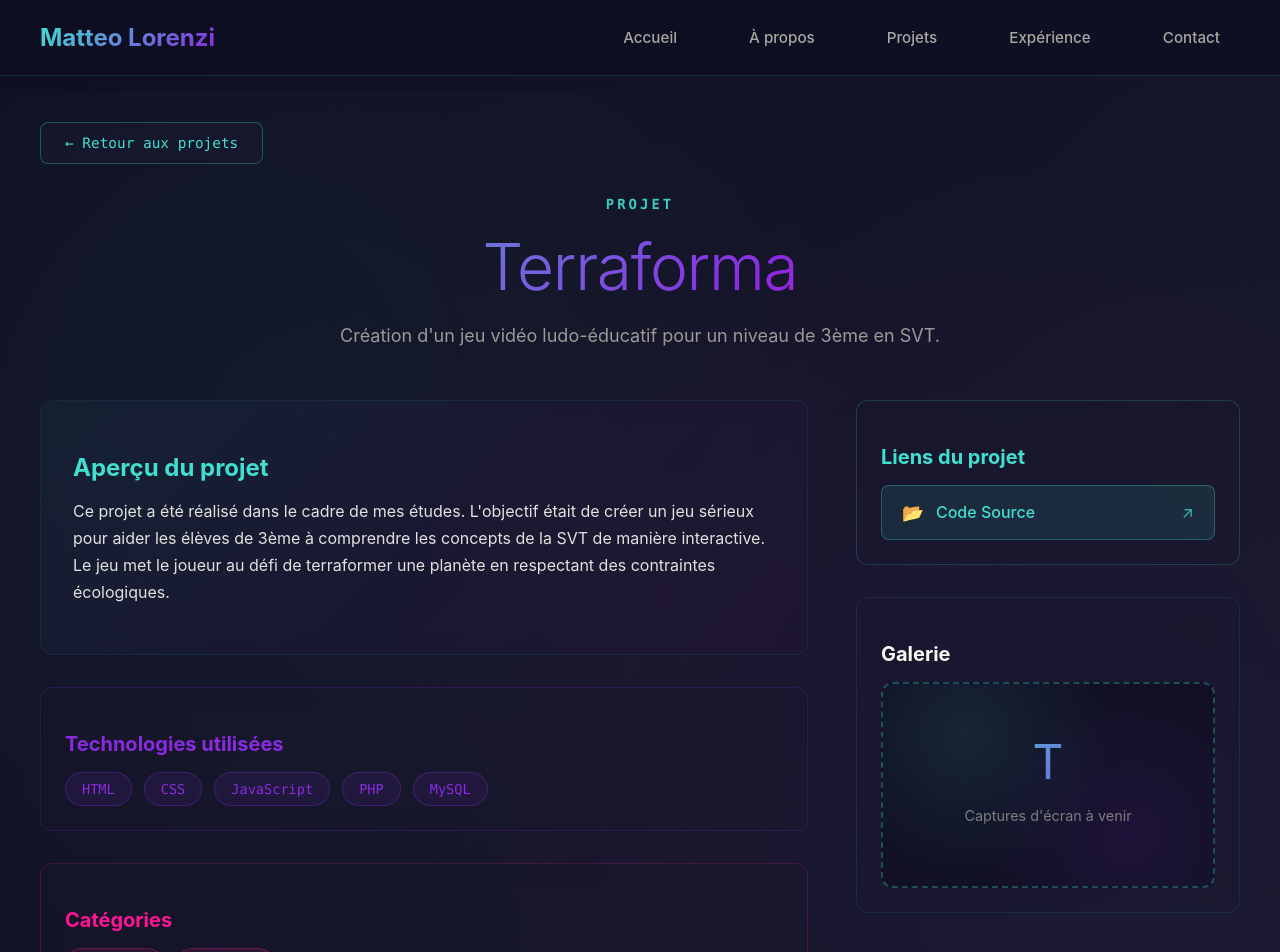
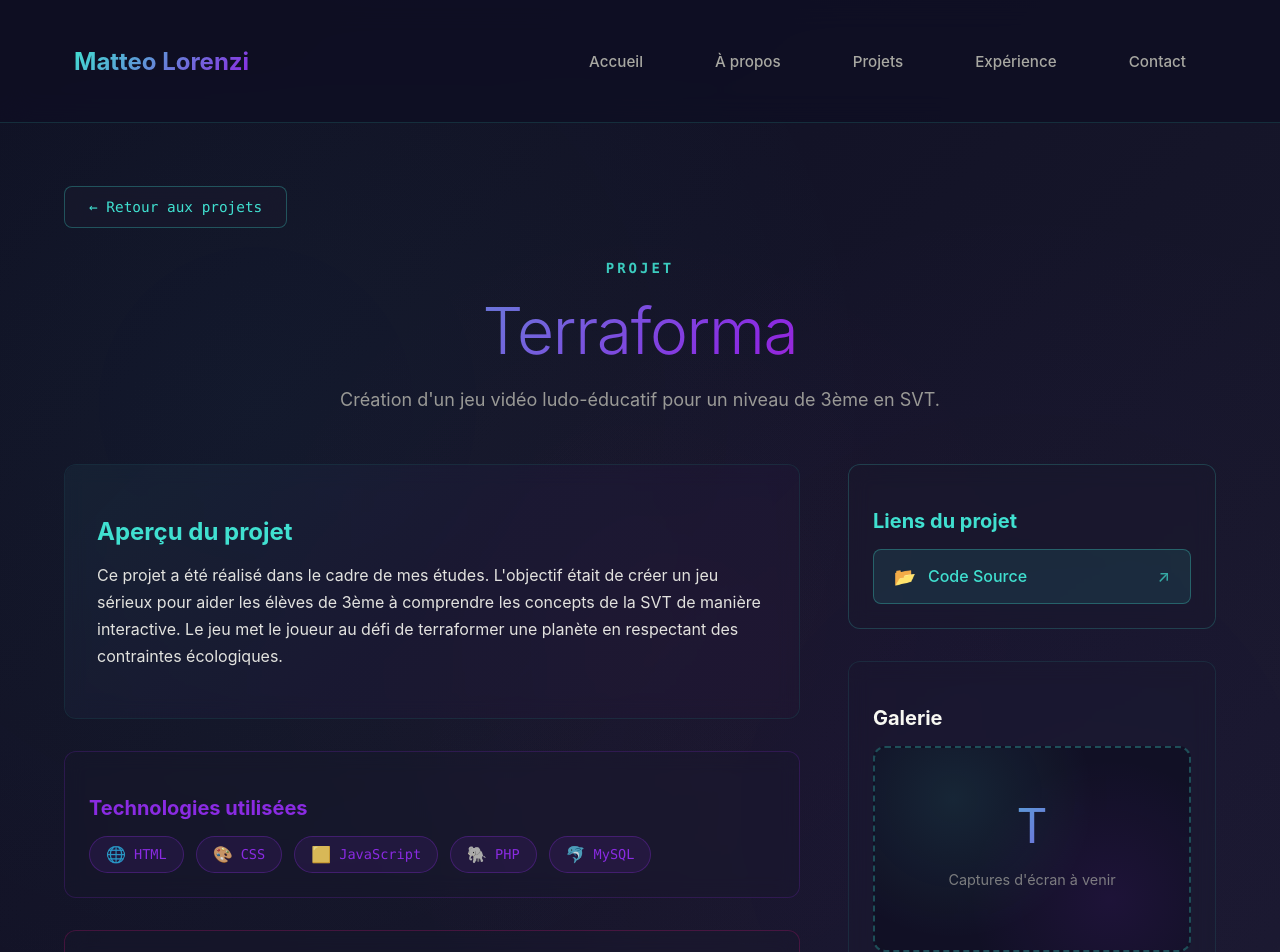
Before and after one commit to matteo-lorenzi/portfolio_2025, a React (Vite) app: page /portfolio_2025/projects/1 in a window 1280 px wide. Shown: the top 952 px of the page. Built offline with nearby package versions, Linux system fonts and the light colour scheme.

Commit message:
feat: update header styles and add technology icons to ProjectDetailsPage

```diff
--- a/src/App.scss
+++ b/src/App.scss
@@ -9,9 +9,9 @@
 
 .app-content {
   flex-grow: 1;
-  padding-top: 90px; // Espace réduit pour le header plus simple
+  padding-top: $header-height; // Utilise la hauteur du header définie dans _variables.scss
 
   @media (max-width: 768px) {
-    padding-top: 80px; // Moins d'espace sur mobile
+    padding-top: $header-height; // Utilise la même hauteur pour mobile pour l'instant
   }
 }
--- a/src/components/organisms/Header.scss
+++ b/src/components/organisms/Header.scss
@@ -11,6 +11,10 @@
   backdrop-filter: blur(15px);
   border-bottom: 1px solid rgba(64, 224, 208, 0.15);
   padding: 1rem 0;
+  min-height: $header-height;
+  display: flex;
+  align-items: center;
+  justify-content: center;
   transition: all 0.3s ease;
 }
 
@@ -21,6 +25,7 @@
   display: flex;
   align-items: center;
   justify-content: space-between;
+  gap: 20rem;
 
   @media (max-width: 768px) {
     padding: 0 1rem;
--- a/src/data/experienceData.ts
+++ b/src/data/experienceData.ts
@@ -1,9 +1,17 @@
 export const experienceData = [
   {
-    title: 'Développeur Front-end',
-    company: 'Tech Solutions Inc.',
-    duration: 'Septembre 2023 - Présent',
-    description: `Développement et maintenance d'applications web responsives en React.js et TypeScript. Collaboration avec l'équipe de design pour implémenter des interfaces utilisateur intuitives.`,    technologies: ['React', 'TypeScript', 'SCSS', 'Redux', 'REST API'],  },  {    title: 'Stagiaire Développeur Web',    company: 'Web Innovators',    duration: 'Juin 2022 - Août 2022',    description: `Participation au développement d'un site e-commerce en utilisant HTML, CSS, JavaScript et Node.js. Optimisation des performances et amélioration de l'expérience utilisateur.`,    technologies: ['HTML', 'CSS', 'JavaScript', 'Node.js', 'Express', 'MongoDB'],  },  {    title: 'Assistant Technique',    company: 'Université de Grenoble',    duration: 'Septembre 2021 - Mai 2022',    description: `Support technique aux étudiants et professeurs, gestion des équipements informatiques et résolution de problèmes logiciels et matériels.`,    technologies: ['Windows', 'Linux', 'Hardware Troubleshooting'],  },
+    title: 'Développeur web',
+    company: 'MSH-Alpes',
+    duration: '2024 - 2025',
+    description: `Pas encore de description`,
+    technologies: ['UI Design', 'UX Research', 'Figma'],
+  },  {
+    title: 'Développeur web',
+    company: 'MSH-Alpes',
+    duration: '2023 - 2024',
+    description: `J'ai eu l'opportunité de travailler chez MSH-Alpes (Plateforme SCREEN) en tant que développeur web pendant l'été dernier. Au cours de ce stage, j'ai été chargé de concevoir et de développer un module de création, de gestion et de déploiement de questionnaires en ligne pour aider les chercheurs en SHS à recueillir des données de manière efficace et professionnelle. Ce module permet aux utilisateurs de créer des questionnaires personnalisés, de les gérer et de les déployer en ligne, et de visualiser les résultats sous forme de graphiques et de tableaux.\n\nAu cours de ce projet, j'ai eu l'occasion de travailler sur des technologies web modernes. J'ai également eu l'occasion de développer mes compétences en conception d'interface utilisateur et en gestion de projet.\n\nCe stage m'a permis de développer mes compétences en programmation et en conception d'interface utilisateur, et de mieux comprendre les besoins des chercheurs en SHS en matière de collecte de données. J'ai également appris à travailler en équipe et à gérer les contraintes de temps et de budget d'un projet réel.`,
+    technologies: ['HTML/CSS', 'JavaScript', 'PHP', 'MySQL', 'JATOS'],
+  },
 ];
 
 export type ExperienceItem = {
--- a/src/pages/ProjectDetailsPage.scss
+++ b/src/pages/ProjectDetailsPage.scss
@@ -7,6 +7,7 @@
   color: $text-color;
   position: relative;
   overflow: hidden;
+  padding: 4rem 2rem 2rem;
 
   &::before {
     content: '';
@@ -178,12 +179,69 @@
         font-weight: 500;
         font-family: $font-family-mono;
         transition: all 0.3s ease;
+        display: flex;
+        align-items: center;
+        gap: 0.5rem;
+        position: relative;
+        overflow: hidden;
+
+        &::before {
+          content: '';
+          position: absolute;
+          top: 0;
+          left: -100%;
+          width: 100%;
+          height: 100%;
+          background: linear-gradient(90deg, transparent, rgba(138, 43, 226, 0.3), transparent);
+          transition: left 0.6s ease;
+        }
+
+        .tech-icon {
+          font-size: 1rem;
+          filter: grayscale(30%) brightness(0.9);
+          transition: all 0.3s ease;
+          position: relative;
+          z-index: 1;
+        }
+
+        .tech-name {
+          line-height: 1;
+          position: relative;
+          z-index: 1;
+        }
 
         &:hover {
           background: rgba(138, 43, 226, 0.2);
           transform: translateY(-2px);
           box-shadow: 0 4px 15px rgba(138, 43, 226, 0.3);
+
+          &::before {
+            left: 100%;
+          }
+
+          .tech-icon {
+            filter: grayscale(0%) brightness(1.1);
+            transform: scale(1.15) rotate(5deg);
+          }
         }
+
+        // Animation d'apparition progressive pour chaque badge
+        @for $i from 1 through 20 {
+          &:nth-child(#{$i}) {
+            animation: fadeInUp 0.6s ease #{$i * 0.1}s both;
+          }
+        }
+      }
+    }
+
+    @keyframes fadeInUp {
+      from {
+        opacity: 0;
+        transform: translateY(20px);
+      }
+      to {
+        opacity: 1;
+        transform: translateY(0);
       }
     }
   }
@@ -495,6 +553,27 @@
         padding: 1.25rem;
         margin-bottom: 1.5rem;
       }
+
+      .project-technologies {
+        .tech-grid {
+          gap: 0.5rem;
+
+          .tech-badge {
+            padding: 0.4rem 0.8rem;
+            font-size: 0.8rem;
+            gap: 0.4rem;
+
+            .tech-icon {
+              font-size: 0.9rem;
+            }
+
+            // Désactiver l'animation de rotation sur mobile pour éviter les problèmes tactiles
+            &:hover .tech-icon {
+              transform: scale(1.1);
+            }
+          }
+        }
+      }
     }
   }
 }
--- a/src/pages/ProjectDetailsPage.tsx
+++ b/src/pages/ProjectDetailsPage.tsx
@@ -2,6 +2,145 @@ import React from 'react';
 import { useParams, useNavigate } from 'react-router-dom';
 import { projectsData } from '../data/projectsData';
 import './ProjectDetailsPage.scss';
+
+// Mapping des technologies vers leurs icônes
+const getTechIcon = (tech: string): string => {
+  const techIcons: Record<string, string> = {
+    // Languages de programmation
+    'JavaScript': '🟨',
+    'TypeScript': '🔷',
+    'Python': '🐍',
+    'Java': '☕',
+    'PHP': '🐘',
+    'C': '⚙️',
+    'C++': '⚡',
+    'C#': '🔷',
+    'Go': '🐹',
+    'Rust': '🦀',
+    'Ruby': '💎',
+    'Swift': '🍎',
+    'Kotlin': '🟩',
+    'Dart': '🎯',
+
+    // Frontend
+    'HTML': '🌐',
+    'CSS': '🎨',
+    'React': '⚛️',
+    'Vue': '💚',
+    'Angular': '🅰️',
+    'Svelte': '🔥',
+    'Next.js': '▲',
+    'Nuxt.js': '💚',
+    'Gatsby': '🟣',
+    'Vite': '⚡',
+
+    // Backend & Frameworks
+    'Node.js': '💚',
+    'Express': '🚂',
+    'Django': '🎸',
+    'Flask': '🌶️',
+    'Spring': '🌱',
+    'Laravel': '🟠',
+    'Symfony': '🎼',
+    'FastAPI': '🚀',
+    'NestJS': '🐈',
+
+    // Base de données
+    'MySQL': '🐬',
+    'PostgreSQL': '🐘',
+    'MongoDB': '🍃',
+    'SQLite': '💿',
+    'Redis': '🟥',
+    'Firebase': '🔥',
+    'Supabase': '⚡',
+
+    // Outils & DevOps
+    'Git': '📝',
+    'GitHub': '🐙',
+    'GitLab': '🦊',
+    'Docker': '🐳',
+    'Kubernetes': '☸️',
+    'AWS': '☁️',
+    'Azure': '☁️',
+    'GCP': '☁️',
+    'Vercel': '▲',
+    'Netlify': '🌐',
+
+    // Game Development
+    'Unity': '🎮',
+    'Unreal': '🎮',
+    'Pygame': '🐍',
+    'Godot': '🎯',
+
+    // Mobile
+    'React Native': '📱',
+    'Flutter': '💙',
+    'Ionic': '⚡',
+    'Xamarin': '🔷',
+
+    // Design & UI
+    'Figma': '🎨',
+    'Adobe XD': '🎨',
+    'Sketch': '💎',
+    'Photoshop': '🎨',
+    'Illustrator': '🎨',
+
+    // Testing
+    'Jest': '🃏',
+    'Cypress': '🌲',
+    'Selenium': '🔍',
+    'Playwright': '🎭',
+
+    // Autres
+    'Linux': '🐧',
+    'Windows': '🪟',
+    'macOS': '🍎',
+    'VS Code': '💙',
+    'IntelliJ': '🧠',
+    'Webpack': '📦',
+    'Babel': '🗼',
+    'ESLint': '🔍',
+    'Prettier': '✨',
+    'SASS': '🎨',
+    'SCSS': '🎨',
+    'Tailwind': '💨',
+    'Bootstrap': '🅱️',
+    'Material-UI': '🎨',
+    'Ant Design': '🐜',
+
+    // Formats & Protocoles
+    'JSON': '📋',
+    'XML': '📄',
+    'GraphQL': '🔗',
+    'REST': '🌐',
+    'WebSocket': '🔌',
+    'gRPC': '⚡',
+
+    // AI & ML
+    'TensorFlow': '🧠',
+    'PyTorch': '🔥',
+    'Scikit-learn': '📊',
+    'OpenCV': '👁️',
+    'Pandas': '🐼',
+    'NumPy': '🔢',
+
+    // CMS & E-commerce
+    'WordPress': '📝',
+    'Drupal': '💧',
+    'Strapi': '🚀',
+    'Shopify': '🛒',
+    'WooCommerce': '🛒',
+
+    // Game Engines & Frameworks spécifiques
+    'JavaFX': '☕',
+    'Tkinter': '🖼️',
+    'Qt': '🔷',
+    'Electron': '⚛️',
+    'Tauri': '🦀',
+  };
+
+  return techIcons[tech] || '💻'; // Icône par défaut
+};
 
 const ProjectDetailsPage: React.FC = () => {
   const { projectId } = useParams<{ projectId: string }>();
@@ -51,7 +190,8 @@ const ProjectDetailsPage: React.FC = () => {
               <div className="tech-grid">
                 {project.technologies.map((tech) => (
                   <span key={tech} className="tech-badge">
-                    {tech}
+                    <span className="tech-icon">{getTechIcon(tech)}</span>
+                    <span className="tech-name">{tech}</span>
                   </span>
                 ))}
               </div>
--- a/src/styles/_variables.scss
+++ b/src/styles/_variables.scss
@@ -11,6 +11,7 @@ $terminal-bg: rgba(16, 16, 16, 0.95); // Noir terminal
 $font-family-base: 'Inter', -apple-system, BlinkMacSystemFont, 'Segoe UI', sans-serif;
 $font-family-mono: 'SF Mono', 'Monaco', 'Menlo', 'Consolas', monospace;
 $font-size-base: 16px;
+$header-height: 90px; // Hauteur du header
 
 $spacing-unit: 8px;
 
```
